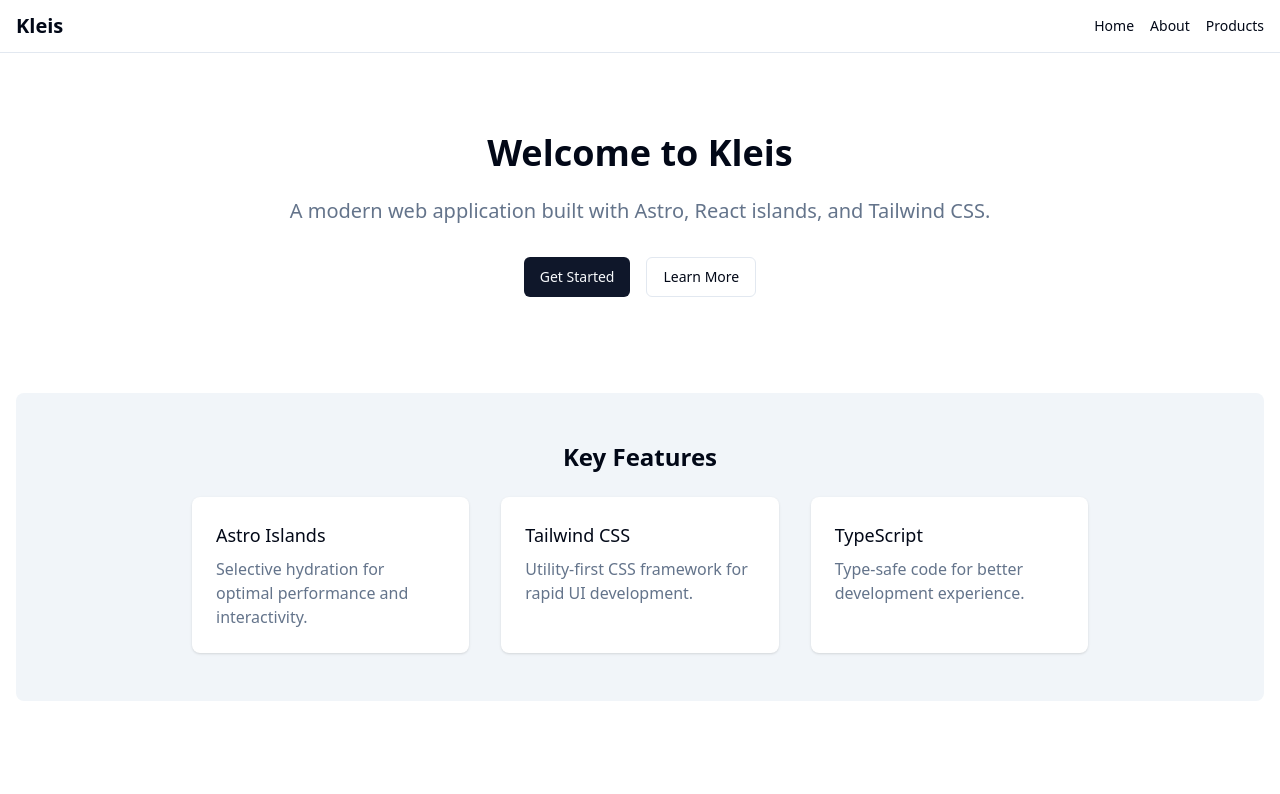
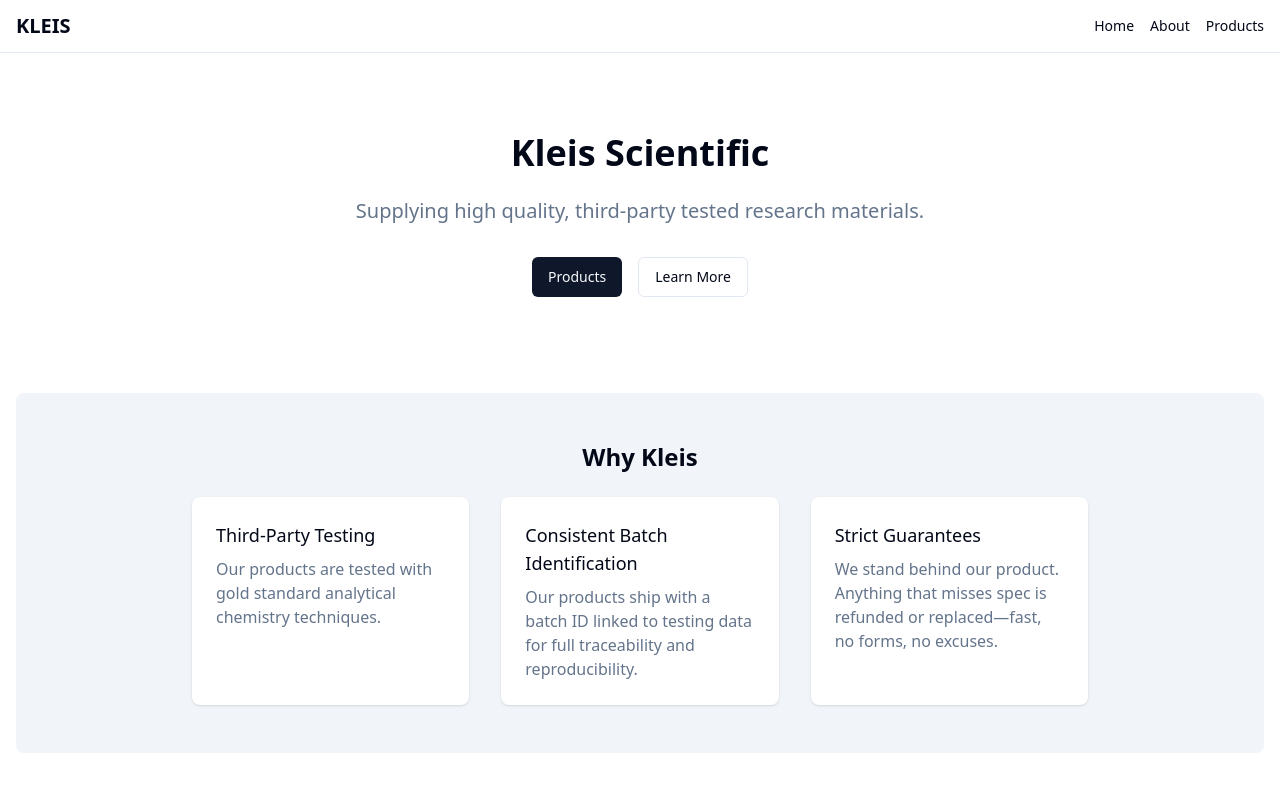
Before and after one commit to moradology/kleis, an Astro site in the folder frontend/: page / in a window 1280 px wide. Shown: the top 794 px of the page. Built offline with nearby package versions, Linux system fonts and the light colour scheme; Astro itself is replaced by a stand-in of ours; no server answers.

Commit message:
Minor landing page changes

```diff
--- a/frontend/src/layouts/Layout.astro
+++ b/frontend/src/layouts/Layout.astro
@@ -25,7 +25,7 @@
     <div class="min-h-screen flex flex-col">
       <header class="bg-background border-b border-border">
         <div class="container mx-auto px-4 py-3 flex items-center justify-between">
-          <a href="/" class="text-xl font-bold">Kleis</a>
+          <a href="/" class="text-xl font-bold">KLEIS</a>
           <nav class="flex gap-4">
             <a href="/" class="text-sm hover:text-primary">Home</a>
             <a href="/about" class="text-sm hover:text-primary">About</a>
@@ -40,7 +40,7 @@
 
       <footer class="bg-muted py-6">
         <div class="container mx-auto px-4 text-center text-sm text-muted-foreground">
-          &copy; {new Date().getFullYear()} Kleis Project. All rights reserved.
+          &copy; {new Date().getFullYear()} Kleis Scientific. All rights reserved.
         </div>
       </footer>
     </div>
--- a/frontend/src/pages/index.astro
+++ b/frontend/src/pages/index.astro
@@ -4,15 +4,15 @@
 import '../components/LivePriceUpdater';
 ---
 
-<Layout title="Kleis - Modern Web Application">
+<Layout title="Kleis Scientific">
   <section class="py-12">
     <div class="max-w-4xl mx-auto text-center">
-      <h1 class="text-4xl font-bold mb-6">Welcome to Kleis</h1>
+      <h1 class="text-4xl font-bold mb-6">Kleis Scientific</h1>
       <p class="text-xl text-muted-foreground mb-8">
-        A modern web application built with Astro, React islands, and Tailwind CSS.
+        Supplying high quality, third-party tested research materials.
       </p>
       <div class="flex justify-center gap-4">
-        <Button client:visible>Get Started</Button>
+        <Button client:visible>Products</Button>
         <Button client:visible variant="outline">Learn More</Button>
       </div>
     </div>
@@ -20,19 +20,19 @@
 
   <section class="py-12 bg-secondary rounded-lg my-12">
     <div class="max-w-4xl mx-auto">
-      <h2 class="text-2xl font-bold mb-6 text-center">Key Features</h2>
+      <h2 class="text-2xl font-bold mb-6 text-center">Why Kleis</h2>
       <div class="grid md:grid-cols-3 gap-8">
         <div class="bg-background p-6 rounded-lg shadow">
-          <h3 class="text-lg font-medium mb-2">Astro Islands</h3>
-          <p class="text-muted-foreground">Selective hydration for optimal performance and interactivity.</p>
+          <h3 class="text-lg font-medium mb-2">Third-Party Testing</h3>
+          <p class="text-muted-foreground">Our products are tested with gold standard analytical chemistry techniques.</p>
         </div>
         <div class="bg-background p-6 rounded-lg shadow">
-          <h3 class="text-lg font-medium mb-2">Tailwind CSS</h3>
-          <p class="text-muted-foreground">Utility-first CSS framework for rapid UI development.</p>
+          <h3 class="text-lg font-medium mb-2">Consistent Batch Identification</h3>
+          <p class="text-muted-foreground">Our products ship with a batch ID linked to testing data for full traceability and reproducibility.</p>
         </div>
         <div class="bg-background p-6 rounded-lg shadow">
-          <h3 class="text-lg font-medium mb-2">TypeScript</h3>
-          <p class="text-muted-foreground">Type-safe code for better development experience.</p>
+          <h3 class="text-lg font-medium mb-2">Strict Guarantees</h3>
+          <p class="text-muted-foreground">We stand behind our product. Anything that misses spec is refunded or replaced—fast, no forms, no excuses.</p>
         </div>
       </div>
     </div>
```
Also changed, not shown: api/README.md.
